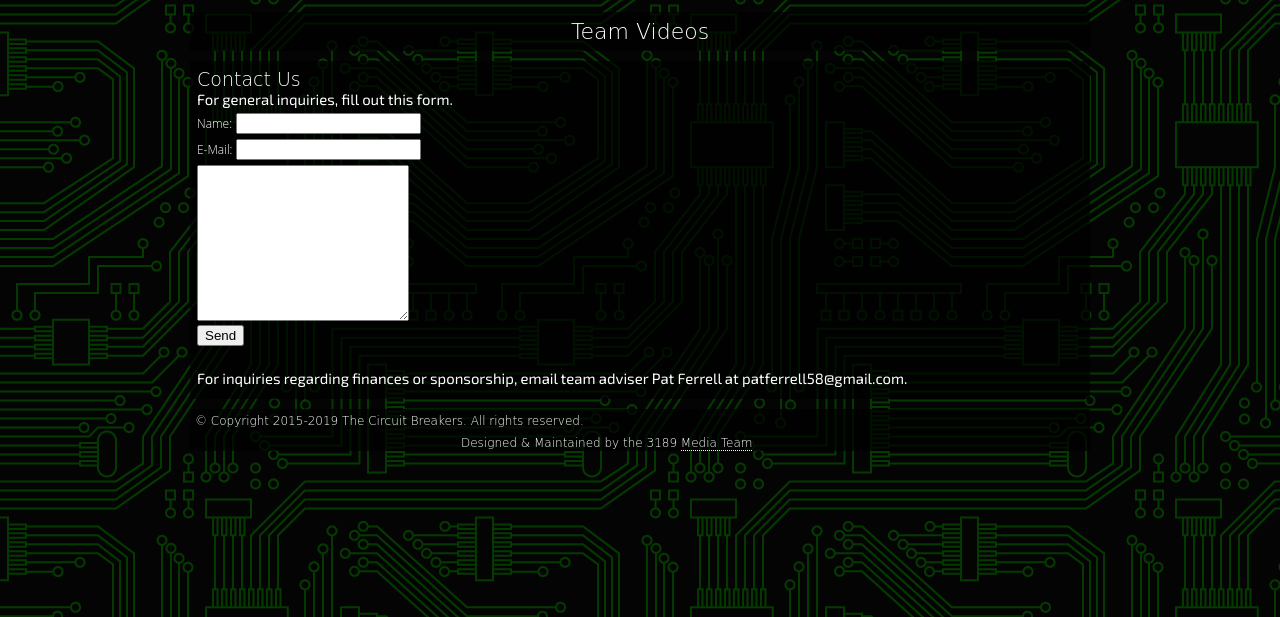
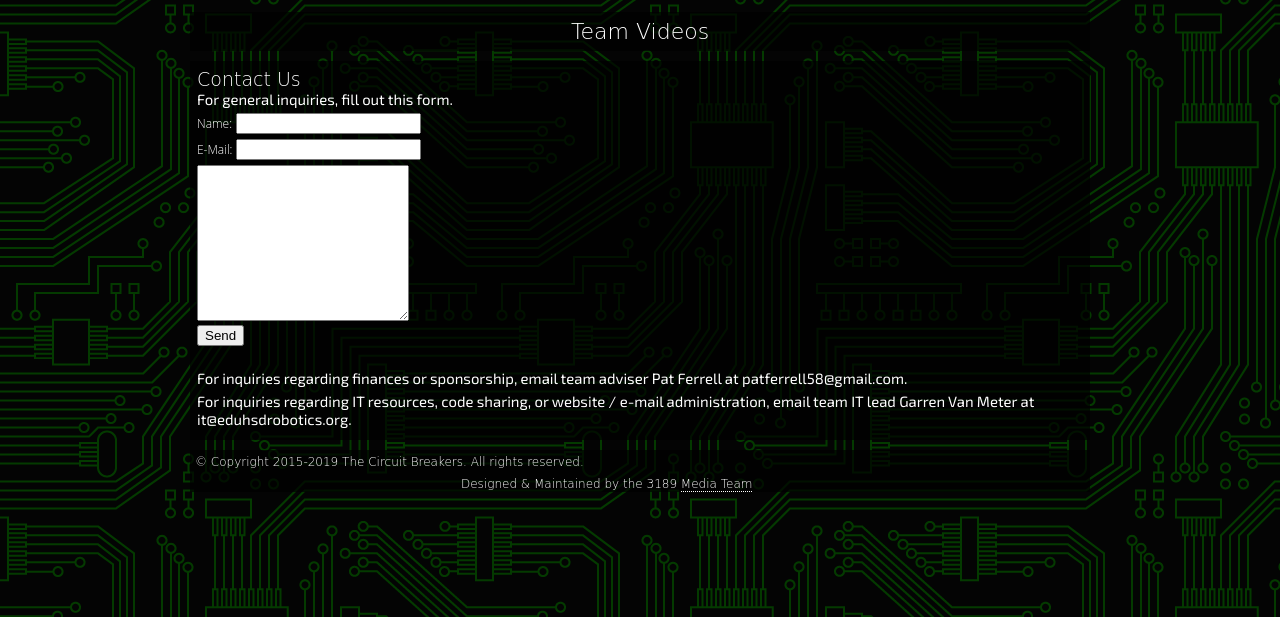
Before and after one commit to FIRSTTeam3189/3189.team, a plain HTML site: page contact/index.html in a window 1280 px wide. Shown: the part 183-800 px from the top of the page. Drawn offline with nearby package versions, Linux system fonts and the light colour scheme; a web font is replaced by a local one.

Commit message:
contact info update

```diff
--- a/contact/index.html
+++ b/contact/index.html
@@ -90,6 +90,7 @@
 					</form>
 					<br />
 					<p>For inquiries regarding finances or sponsorship, email team adviser Pat Ferrell at <a href="mailto:patferrell58@gmail.com">patferrell58@gmail.com</a>.</p>
+					<p>For inquiries regarding IT resources, code sharing, or website / e-mail administration, email team IT lead Garren Van Meter at <a href="mailto:it@eduhsdrobotics.org">it@eduhsdrobotics.org</a>.</p>
 				</div>
 			<div class="footer">
 				<h3>© Copyright 2015-<script language="JavaScript" type="text/javascript">
```
